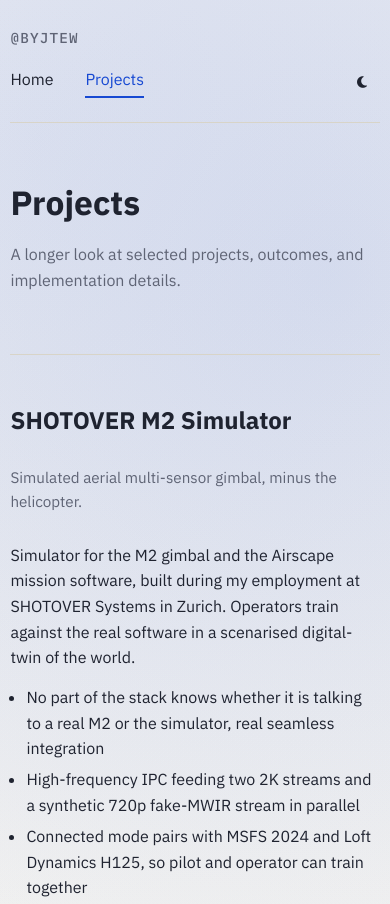
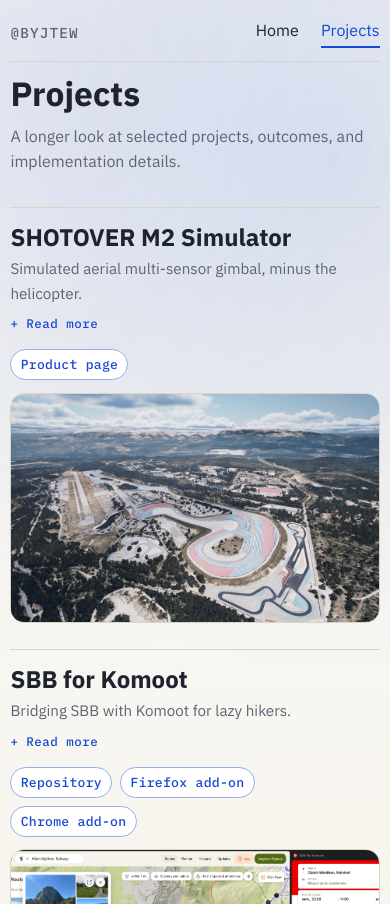
Before and after one commit to byjtew/byjtew.github.io, an Eleventy site: page src/projects.njk in a window 390 px wide. Shown: the top 904 px of the page. Built offline with nearby package versions, Linux system fonts and the light colour scheme; Eleventy itself is replaced by a stand-in of ours; files that its build step writes are made by us from their sources.

Commit message:
Improve mobile layout
- Give project grids an explicit minmax(0, 1fr) column so Firefox no
  longer sizes them from the image's intrinsic contribution, which made
  images overflow the viewport on phones.
- Tighten vertical spacing on small screens; the home page now fits a
  phone viewport without scrolling. Hide the theme toggle and the
  carousel summary on mobile.
- Zero the default margins on project titles and subtitles.
- Fold each project's description behind a Read more toggle on mobile.

```diff
--- a/src/assets/styles.css
+++ b/src/assets/styles.css
@@ -263,14 +263,23 @@ main {
   line-height: 1.12;
 }
 
+.copy h2 {
+  margin: 0;
+  line-height: 1.12;
+}
+
 .project-subtitle {
-  margin-top: 0.35rem;
+  margin: 0.35rem 0 0;
   font-size: 0.95rem;
   color: var(--ink-muted);
 }
 
 .project-summary {
   margin: 0.9rem 0 0;
+}
+
+.project-details-toggle {
+  display: none;
 }
 
 .highlights {
@@ -337,6 +346,7 @@ main {
 
 .editorial-grid {
   display: grid;
+  grid-template-columns: minmax(0, 1fr);
   gap: 1.1rem;
   align-items: stretch;
 }
@@ -354,7 +364,8 @@ main {
   position: relative;
   aspect-ratio: 16 / 10;
   width: 100%;
-  height: 100%;
+  min-width: 0;
+  height: auto;
 }
 
 .media-wrap img,
@@ -442,26 +453,9 @@ main {
   .editorial-item:nth-child(even) .media-wrap {
     order: 1;
   }
-}
 
-@media (max-width: 40rem) {
-  .site-shell {
-    width: min(100% - 1.3rem, var(--max-width));
-  }
-
-  .site-nav {
-    align-items: flex-start;
-    flex-direction: column;
-  }
-
-  .site-nav-right {
-    width: 100%;
-    justify-content: space-between;
-  }
-
-  .section-head {
-    align-items: flex-start;
-    flex-direction: column;
+  .editorial-grid .media-wrap {
+    height: 100%;
   }
 }
 
@@ -499,6 +493,7 @@ main {
 
 .carousel-card {
   display: grid;
+  grid-template-columns: minmax(0, 1fr);
   gap: 1.25rem;
 }
 
@@ -586,3 +581,99 @@ main {
     height: 100%;
   }
 }
+
+/* ─── Mobile ─────────────────────────────────────────── */
+@media (max-width: 40rem) {
+  .site-shell {
+    width: min(100% - 1.3rem, var(--max-width));
+    padding: 0.8rem 0;
+  }
+
+  .site-nav {
+    padding: 0.3rem 0 0.8rem;
+  }
+
+  .site-links {
+    gap: 1.4rem;
+  }
+
+  .theme-toggle {
+    display: none;
+  }
+
+  .hero {
+    padding: 1rem 0 0.8rem;
+    gap: 0.8rem;
+  }
+
+  .section-projects {
+    margin-top: 1.4rem;
+  }
+
+  .section-head {
+    margin-bottom: 0.8rem;
+  }
+
+  .carousel-card {
+    padding: 0.75rem;
+    gap: 0.75rem;
+  }
+
+  .carousel-card-media {
+    aspect-ratio: 21 / 9;
+  }
+
+  .carousel-card .project-summary {
+    display: none;
+  }
+
+  .carousel-card .badges {
+    margin-top: 0.6rem;
+  }
+
+  .carousel-controls {
+    margin-top: 0.7rem;
+  }
+
+  .editorial-list {
+    gap: 1.6rem;
+    margin-top: 1.2rem;
+  }
+
+  .editorial-item {
+    padding-top: 1rem;
+  }
+
+  .editorial-grid {
+    gap: 0.8rem;
+  }
+
+  .project-details-toggle {
+    display: list-item;
+    list-style: none;
+    margin-top: 0.6rem;
+    font-family: "IBM Plex Mono", "SFMono-Regular", "Menlo", monospace;
+    font-size: 0.78rem;
+    letter-spacing: 0.04em;
+    color: var(--cobalt);
+    cursor: pointer;
+    user-select: none;
+  }
+
+  .project-details-toggle::-webkit-details-marker {
+    display: none;
+  }
+
+  .project-details-toggle::before {
+    content: "+ Read more";
+  }
+
+  .project-details[open] .project-details-toggle::before {
+    content: "\2212 Show less";
+  }
+
+  .site-footer {
+    margin-top: 1rem;
+    padding-top: 0.7rem;
+  }
+}
--- a/src/projects.njk
+++ b/src/projects.njk
@@ -17,6 +17,8 @@ pageDescription: "Selected projects and experiments"
       <div class="copy">
         <h2>{{ project.title }}</h2>
         {% if project.subtitle %}<p class="project-subtitle">{{ project.subtitle }}</p>{% endif %}
+        <details class="project-details" open>
+          <summary class="project-details-toggle" aria-label="Toggle description"></summary>
           <p class="project-summary">{{ project.summary }}</p>
 
           {% if project.highlights.length %}
@@ -26,6 +28,7 @@ pageDescription: "Selected projects and experiments"
             {% endfor %}
           </ul>
           {% endif %}
+        </details>
 
         {% set hasLinks = project.links.repo or project.links.demo or project.links.article or project.links.product or project.links.firefoxAddon or project.links.chromeAddon %}
         {% if hasLinks %}
@@ -63,6 +66,16 @@ pageDescription: "Selected projects and experiments"
 </section>
 
 <script>
+  (function () {
+    var mobile = window.matchMedia('(max-width: 40rem)');
+    var details = document.querySelectorAll('.project-details');
+    function sync() {
+      details.forEach(function (d) { d.open = !mobile.matches; });
+    }
+    sync();
+    mobile.addEventListener('change', sync);
+  })();
+
   document.querySelectorAll('[data-gif]').forEach(function (wrap) {
     var img = wrap.querySelector('img');
     if (!img) return;
```
Lines whose indentation alone changed are shown as unchanged.
